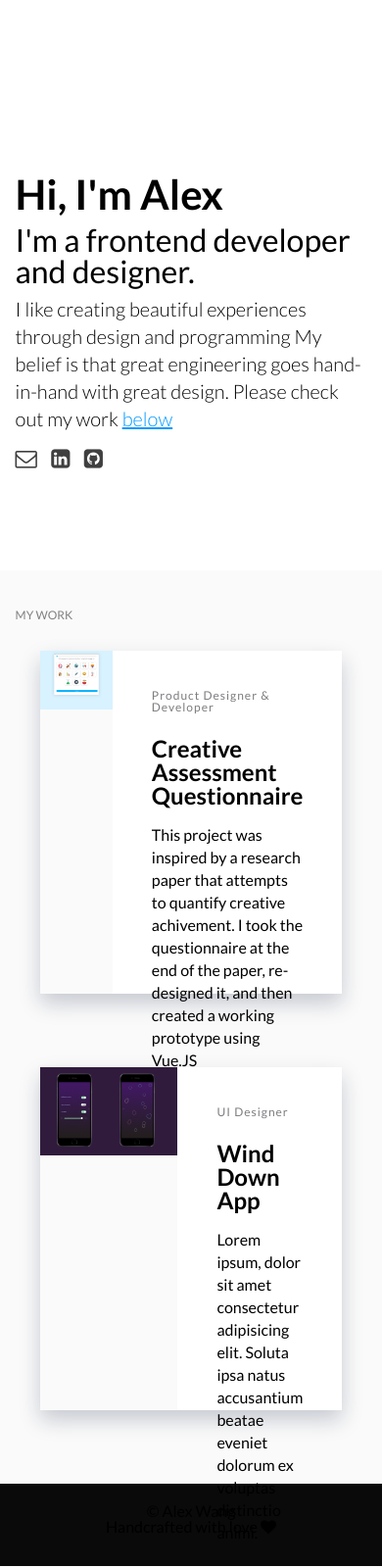
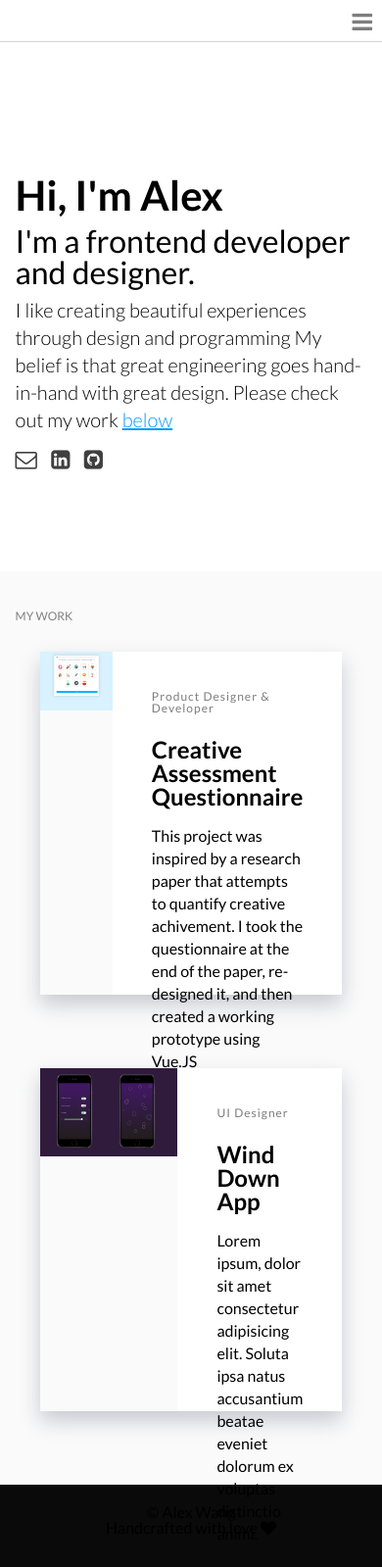
Before and after one commit to awanger/awanger.github.io, a Jekyll site: the page built from index.html, in a window 390 px wide. Shown: the whole page at 98% size. Built offline with Jekyll 4.4.1, drawn with Linux system fonts in a browser that asks for light colours.

Commit message:
Fix responsiveness in mobile screens

```diff
--- a/assets/css/custom.css
+++ b/assets/css/custom.css
@@ -34,6 +34,7 @@ ol {
 /* Navbar mobile layout */
 header {
     background-color: #fff;
+    border-bottom: 1px solid #D3D3D3;
 }
 
 .navbar {
@@ -80,10 +81,10 @@ header {
 
 .hamburger {
     position: absolute;
-    top: 16px;
+    top: 10px;
     right: 10px;
     font-size: 24px;
-    color: #fff;
+    color: #000;
     opacity: 0.5;
     cursor: pointer;
 }
@@ -104,6 +105,10 @@ header {
 
 /* Navbar desktop version */
 @media screen and (min-width: 750px) {
+    header {
+        border-bottom: none;
+    }
+
     .hamburger {
         display: none;
     }
```
